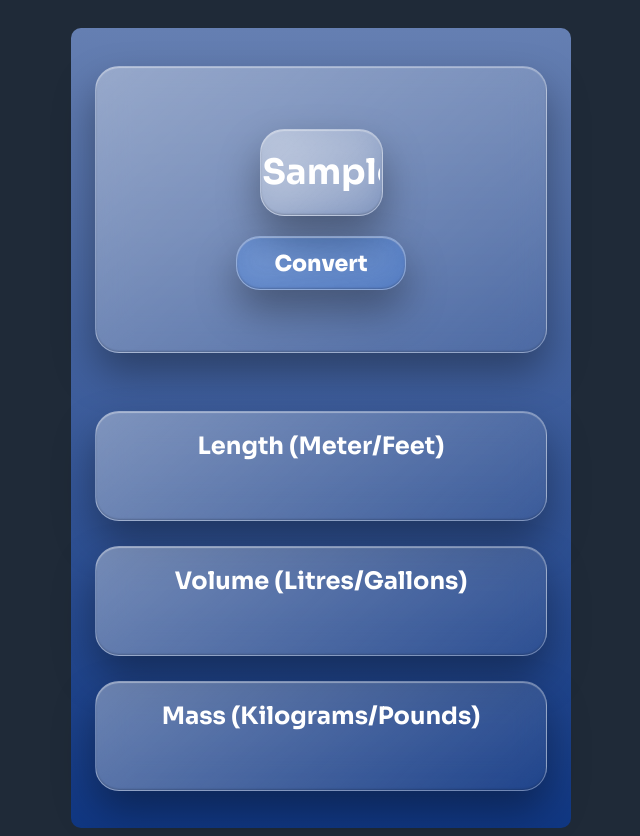
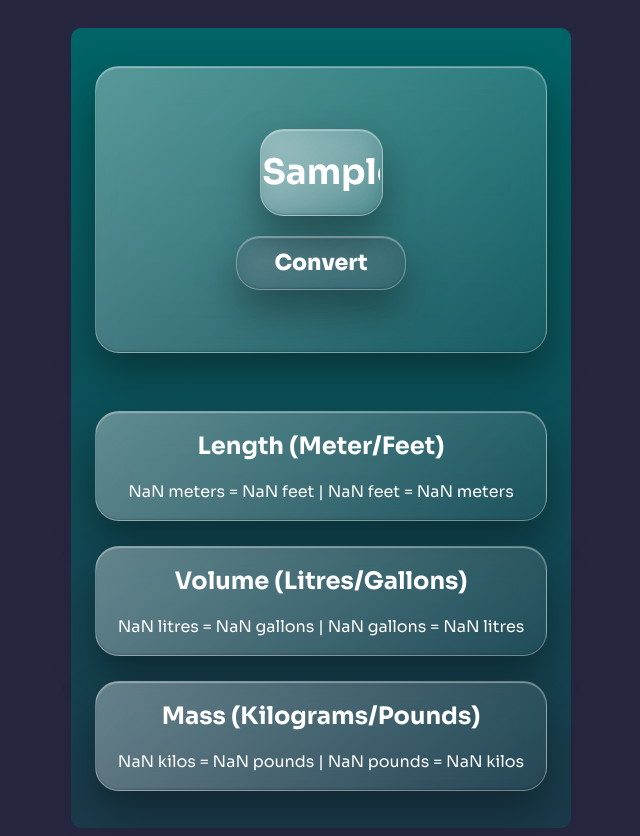
Before and after one commit to abhinavan00/Unit_Conversion, a plain HTML site: page index.html in a window 1280 px wide. Both pictures are taken after typing "Sample" into the empty fields and a click on the button "Convert". Shown: the whole page, without its empty margins (319-959 px from the left). Drawn offline with Linux system fonts and the light colour scheme.

Commit message:
Added conversion functionality

```diff
--- a/index.html
+++ b/index.html
@@ -9,18 +9,21 @@
     <body>
         <div id="container">
             <div id="header">
-                <input type="text">
-                <button>Convert</button>
+                <input type="text" id="input-el">
+                <button id="btn-el">Convert</button>
             </div>
             <div id="unit-container">
-                <div class="unit">
+                <div class="unit" >
                     <h2>Length (Meter/Feet)</h2>
+                    <p id="length"></p>
                 </div>
-                <div class="unit">
+                <div class="unit" >
                     <h2>Volume (Litres/Gallons)</h2>
+                    <p id="volume"></p>
                 </div>
-                <div class="unit">
+                <div class="unit" >
                     <h2>Mass (Kilograms/Pounds)</h2>
+                    <p id="mass"></p>
                 </div>
             </div>
         </div>
--- a/index.js
+++ b/index.js
@@ -0,0 +1,31 @@
+const inputEl = document.querySelector('#input-el');
+const btnEl = document.querySelector('#btn-el');
+const length = document.querySelector('#length');
+const vol = document.querySelector('#volume');
+const mass = document.querySelector('#mass')
+
+
+
+btnEl.addEventListener('click', function() {
+    const valueInNumber = Number(inputEl.value);
+    const mToFt = (valueInNumber * 3.281).toFixed(3);
+    const ftToM = (valueInNumber/3.281).toFixed(3);
+    const litToGal = (valueInNumber * 0.264).toFixed(3);
+    const galToLit = (valueInNumber/0.264).toFixed(3);
+    const kgToP = (valueInNumber * 2.204).toFixed(3);
+    const pToKg = (valueInNumber/2.204).toFixed(3);
+    length.innerHTML = `<p>
+                            ${valueInNumber} meters = ${mToFt} feet |
+                            ${valueInNumber} feet = ${ftToM} meters
+                        </p>`
+
+    vol.innerHTML = `<p>
+                            ${valueInNumber} litres = ${litToGal} gallons |
+                            ${valueInNumber} gallons = ${galToLit} litres
+                        </p>`
+
+    mass.innerHTML = `<p>
+                            ${valueInNumber} kilos = ${kgToP} pounds |
+                            ${valueInNumber} pounds = ${pToKg} kilos
+                        </p>`
+})
--- a/style.css
+++ b/style.css
@@ -1,6 +1,6 @@
 body {
     font-family: "Sora", sans-serif;
-    background: #1f2a38;
+    background: #272640;
     display: flex;
     justify-content: center;
 }
@@ -8,7 +8,7 @@ body {
 #container {
     width: 500px;
     height: 800px;
-    background: linear-gradient(180deg, #657FB2 0%, #103783 100%);
+    background: linear-gradient(180deg, #006466 0%, #1b3a4b 100%);
     border-radius: 10px;
     margin-top: 20px;
     display: flex;
@@ -63,7 +63,7 @@ input:focus {
 button {
     width: 170px;
     height: 54px;
-    background: linear-gradient(135deg, rgba(0, 102, 255, 0.2), rgba(0, 102, 255, 0.2));
+    background: linear-gradient(135deg, rgba(33, 47, 69, 0.2), rgba(33, 47, 69, 0.2));
     backdrop-filter: blur(16px);
     border-radius: 24px;
     border: 1px solid rgba(255, 255, 255, 0.3);
```
